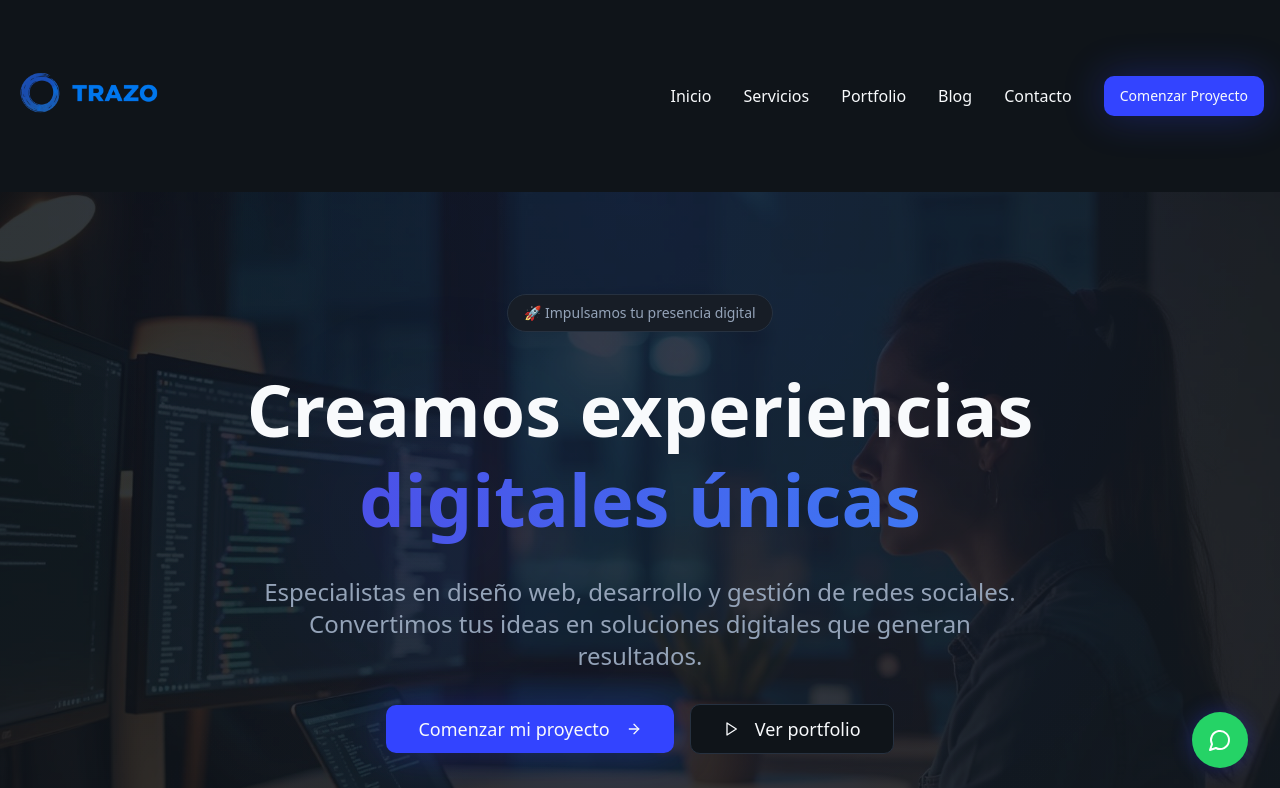
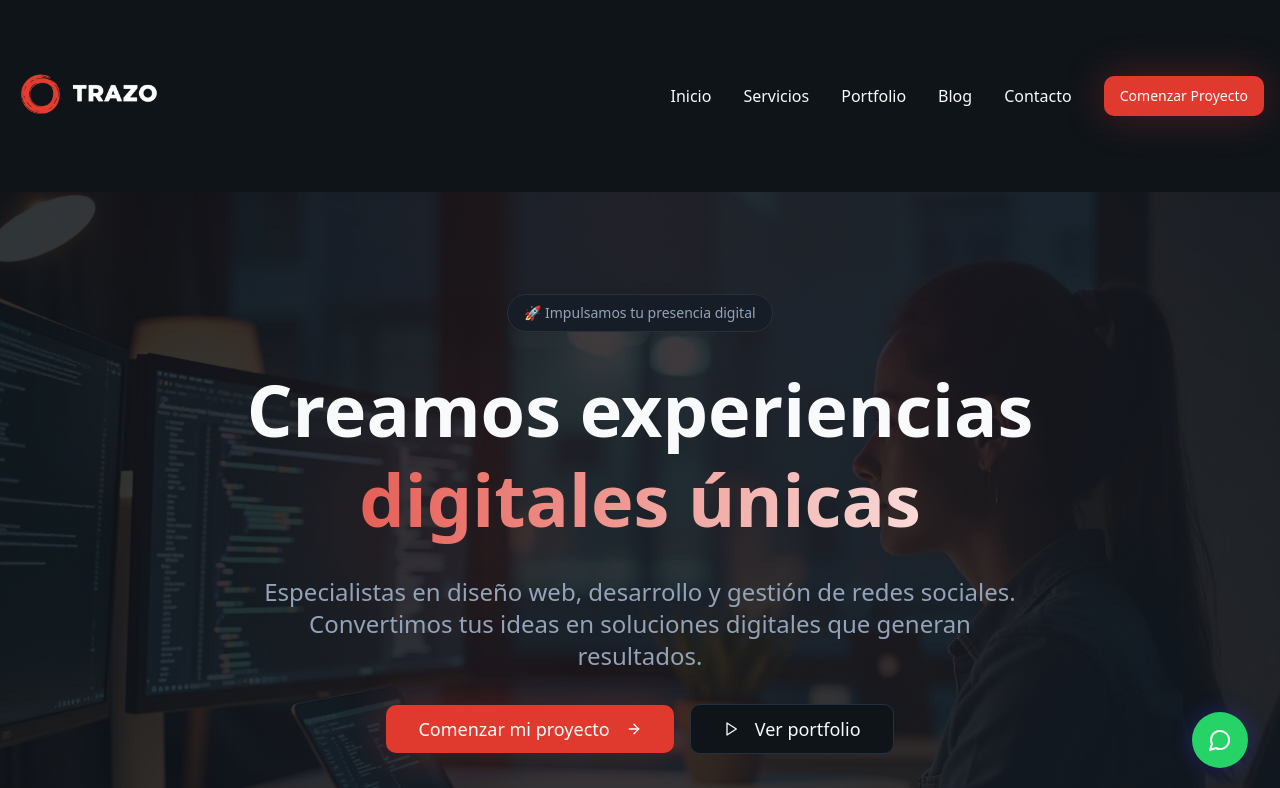
Before and after one commit to papparazzi76/trazo-digital-showcase, a React (Vite) app: page / in a window 1280 px wide. Shown: the top 788 px of the page. Built offline with nearby package versions, Linux system fonts and the light colour scheme.

Commit message:
Update color palette and logo
Update website's color palette, replace the logo with the provided image, apply a gradient from #E03C31 to white on indigo-colored text, and set all buttons to #E03C31.

```diff
--- a/src/components/Contact.tsx
+++ b/src/components/Contact.tsx
@@ -50,8 +50,8 @@ const Contact = () => {
         {/* Header */}
         <div className="text-center mb-16">
           <h2 className="text-4xl md:text-5xl font-bold mb-6">
-            <span className="bg-gradient-to-r from-indigo-600 to-blue-500 bg-clip-text text-transparent">Hablemos de tu</span>
-            <span className="bg-gradient-to-r from-indigo-600 to-blue-500 bg-clip-text text-transparent"> proyecto</span>
+            <span className="text-brand-gradient">Hablemos de tu</span>
+            <span className="text-brand-gradient"> proyecto</span>
           </h2>
           <p className="text-xl text-muted-foreground max-w-3xl mx-auto">
             ¿Listo para llevar tu presencia digital al siguiente nivel? Contáctanos y hagamos realidad tus ideas.
--- a/src/components/Header.tsx
+++ b/src/components/Header.tsx
@@ -38,7 +38,7 @@ const Header = () => {
         <div className="flex items-center justify-between">
           {/* Logo */}
           <Link to="/" className="flex items-center space-x-2">
-            <img src="/lovable-uploads/4558bdc9-a56f-4c09-89fd-77050f7d5905.png" alt="Trazo.digital logo" className="h-12 w-12 sm:h-14 sm:w-14 md:h-20 md:w-20 lg:h-40 lg:w-40" />
+            <img src="/lovable-uploads/082dcc8a-cda3-4518-9d61-959bcab54707.png" alt="Trazo.digital logo" className="h-12 w-12 sm:h-14 sm:w-14 md:h-20 md:w-20 lg:h-40 lg:w-40" />
           </Link>
 
           {/* Desktop Navigation */}
--- a/src/components/Hero.tsx
+++ b/src/components/Hero.tsx
@@ -41,7 +41,7 @@ const Hero = () => {
           {/* Main Heading */}
           <h1 className="text-5xl md:text-7xl font-bold leading-[1.2] md:leading-[1.25] mb-8 animate-fade-in-up" style={{ animationDelay: '0.2s' }}>
             Creamos experiencias
-            <span className="block bg-gradient-to-r from-indigo-600 to-blue-500 bg-clip-text text-transparent mb-4">
+            <span className="block text-brand-gradient mb-4">
               digitales únicas
             </span>
           </h1>
--- a/src/components/Portfolio.tsx
+++ b/src/components/Portfolio.tsx
@@ -82,7 +82,7 @@ const Portfolio = () => {
         <div className="text-center mb-16">
           <h2 className="text-4xl md:text-5xl font-bold mb-6">
             Nuestro
-            <span className="bg-gradient-to-r from-indigo-600 to-blue-500 bg-clip-text text-transparent"> Portfolio</span>
+            <span className="text-brand-gradient"> Portfolio</span>
           </h2>
           <p className="text-xl text-muted-foreground max-w-3xl mx-auto">
             Proyectos reales que han transformado la presencia digital de nuestros clientes
--- a/src/components/Services.tsx
+++ b/src/components/Services.tsx
@@ -15,7 +15,7 @@ const Services = () => {
         <div className="text-center mb-16">
           <h2 className="text-4xl md:text-5xl font-bold mb-6">
             Nuestros
-            <span className="bg-gradient-to-r from-indigo-600 to-blue-500 bg-clip-text text-transparent"> Servicios</span>
+            <span className="text-brand-gradient"> Servicios</span>
           </h2>
           <p className="text-xl text-muted-foreground max-w-3xl mx-auto">
             Soluciones digitales completas diseñadas para hacer crecer tu negocio en el mundo online
--- a/src/index.css
+++ b/src/index.css
@@ -18,18 +18,18 @@
     --popover-foreground: 210 40% 98%;
 
     /* Brand colors */
-    --primary: 235 100% 60%;  /* Indigo blue */
-    --primary-foreground: 210 40% 98%;
-    --primary-glow: 220 100% 70%;
+    --primary: 4 74% 53%;  /* Brand red */
+    --primary-foreground: 0 0% 100%;
+    --primary-glow: 4 84% 62%;
 
-    --secondary: 215 25% 16%;
-    --secondary-foreground: 210 40% 98%;
+    --secondary: 4 74% 53%;
+    --secondary-foreground: 0 0% 100%;
 
     --muted: 215 25% 14%;
     --muted-foreground: 215 20% 65%;
 
-    --accent: 235 100% 60%;
-    --accent-foreground: 210 40% 98%;
+    --accent: 4 84% 62%;
+    --accent-foreground: 0 0% 100%;
 
     --destructive: 0 84% 60%;
     --destructive-foreground: 210 40% 98%;
@@ -37,17 +37,17 @@
     /* Border and input colors */
     --border: 215 25% 20%;
     --input: 215 25% 16%;
-    --ring: 235 100% 60%;
+    --ring: 4 74% 53%;
 
     --radius: 0.75rem;
 
     /* Custom design tokens */
-    --gradient-primary: linear-gradient(135deg, hsl(235 100% 60%), hsl(220 100% 70%));
+    --gradient-primary: linear-gradient(135deg, hsl(var(--primary)), hsl(0 0% 100%));
     --gradient-dark: linear-gradient(135deg, hsl(215 25% 8%), hsl(215 25% 12%));
     --gradient-surface: linear-gradient(135deg, hsl(215 25% 12%), hsl(215 25% 16%));
 
     /* Shadows with brand color */
-    --shadow-glow: 0 0 40px hsl(235 100% 60% / 0.3);
+    --shadow-glow: 0 0 40px hsl(var(--primary) / 0.3);
     --shadow-card: 0 8px 32px hsl(215 25% 4% / 0.4);
     --shadow-elevated: 0 16px 48px hsl(215 25% 4% / 0.6);
 
@@ -140,7 +140,7 @@
     left: 0;
     right: 0;
     bottom: 0;
-    background: radial-gradient(ellipse at top, hsl(235 100% 60% / 0.1) 0%, transparent 70%);
+    background: radial-gradient(ellipse at top, hsl(var(--primary) / 0.1) 0%, transparent 70%);
   }
 
   /* Card with brand shadow */
@@ -163,7 +163,7 @@
   }
 
   .glow-primary:hover {
-    box-shadow: 0 0 60px hsl(235 100% 60% / 0.4);
+    box-shadow: 0 0 60px hsl(var(--primary) / 0.4);
     transform: translateY(-2px);
   }
 
@@ -248,4 +248,12 @@
     border-color: hsl(var(--primary));
     box-shadow: 0 0 0 3px hsl(var(--primary) / 0.1);
   }
+
+  /* Brand gradient text helper */
+  .text-brand-gradient {
+    background-image: linear-gradient(90deg, hsl(var(--primary)) 0%, hsl(0 0% 100%) 100%);
+    -webkit-background-clip: text;
+    background-clip: text;
+    color: transparent;
+  }
 }
--- a/src/pages/NotFound.tsx
+++ b/src/pages/NotFound.tsx
@@ -16,7 +16,7 @@ const NotFound = () => {
       <div className="text-center">
         <h1 className="text-4xl font-bold mb-4">404</h1>
         <p className="text-xl text-gray-600 mb-4">Oops! Page not found</p>
-        <a href="/" className="text-blue-500 hover:text-blue-700 underline">
+        <a href="/" className="text-primary hover:opacity-80 underline">
           Return to Home
         </a>
       </div>
```
Also changed, not shown: public/lovable-uploads/082dcc8a-cda3-4518-9d61-959bcab54707.png (added).
